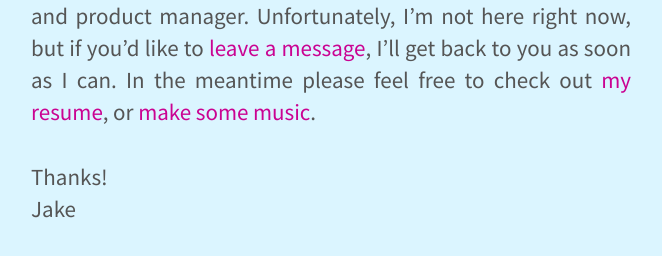
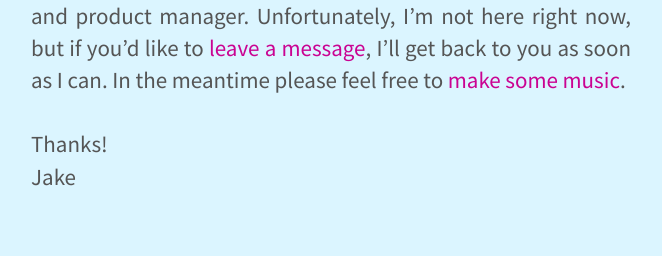
Before and after one commit to jschonberg/jschonberg.github.io, a plain HTML site: page index.html in a window 1280 px wide. Shown: the part 320-576 px from the top of the page, without its empty margins (309-971 px from the left). Drawn offline with Linux system fonts and the light colour scheme.

Commit message:
Update index.html

```diff
--- a/index.html
+++ b/index.html
@@ -17,7 +17,7 @@
 				<div class="message">
 					<p>
 						<span class="spacer">Hello!</span><br/>
-						I'm <b>Jacob Schonberg</b>, a Brooklyn-based musician, engineer, and product manager. Unfortunately, I&#8217;m not here right now, but if you&#8217;d like to <a href="mailto:jacob.schonberg@gmail.com?subject=Hi there!" target="_blank">leave a message</a>, I&#8217;ll get back to you as soon as I can. In the meantime please feel free to check out <a href="images/JacobSchonberg2014Resume.pdf" target="_blank">my resume</a>, or <a href="http://stepper.herokuapp.com/">make some music</a>.
+						I'm <b>Jacob Schonberg</b>, a Brooklyn-based musician, engineer, and product manager. Unfortunately, I&#8217;m not here right now, but if you&#8217;d like to <a href="mailto:jacob.schonberg@gmail.com?subject=Hi there!" target="_blank">leave a message</a>, I&#8217;ll get back to you as soon as I can. In the meantime please feel free to <a href="http://stepper.herokuapp.com/">make some music</a>.
 						<br/><br/>
 						Thanks!<br/>
 						Jake
```
